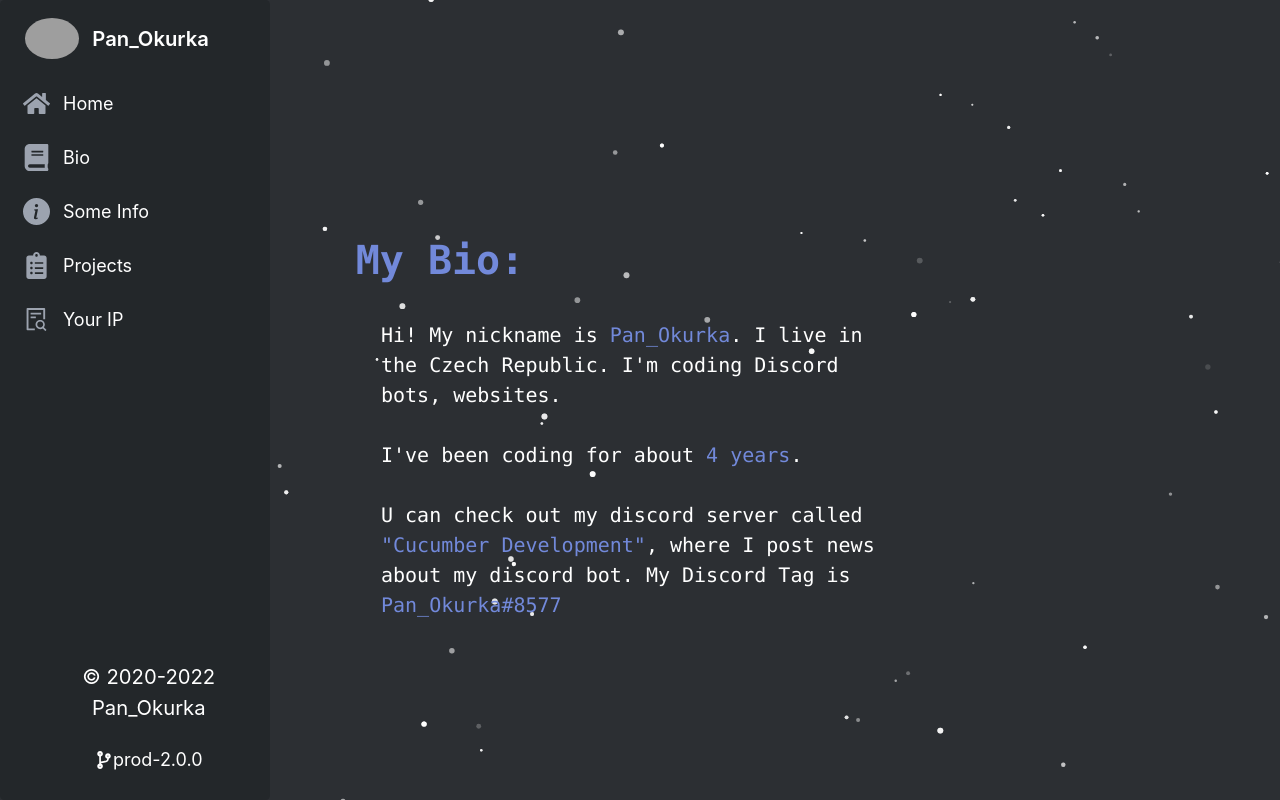
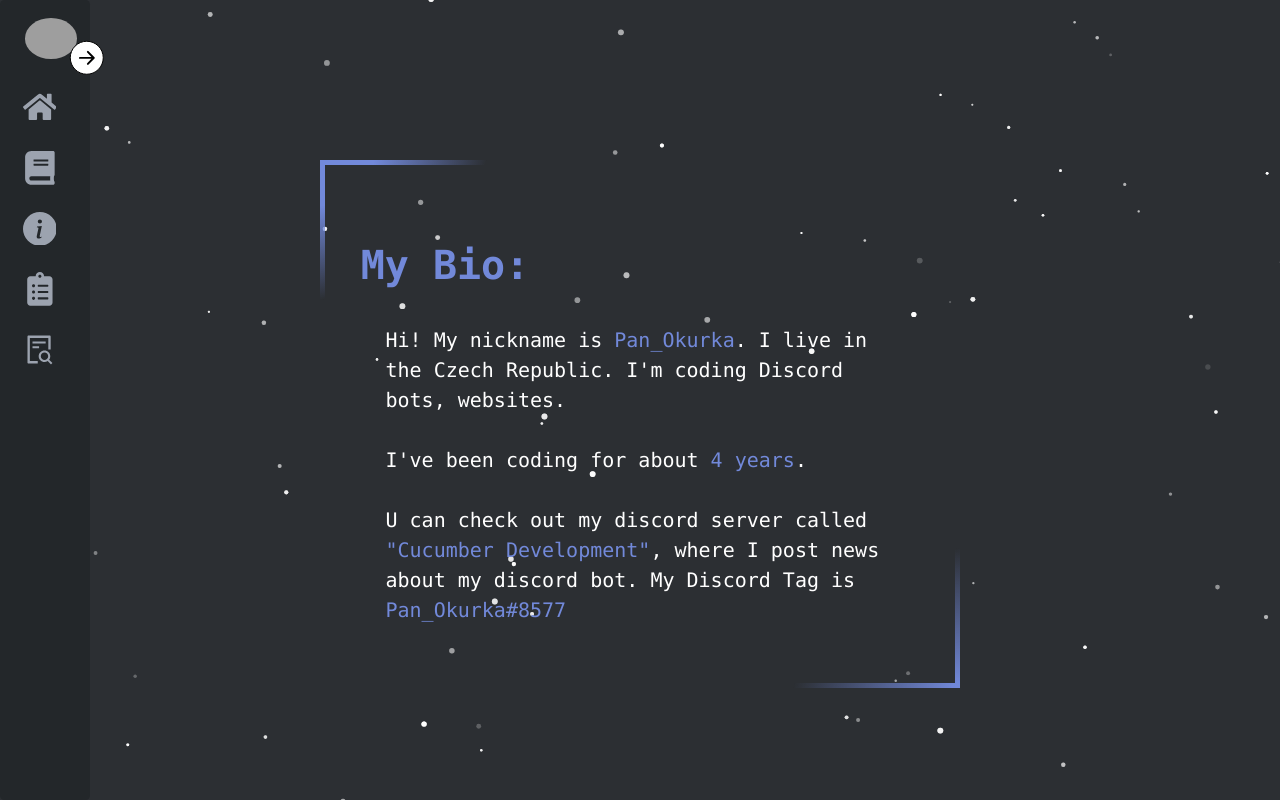
Before and after one commit to PanOkurka/My-WebSite, a Next.js app: page /bio in a window 1280 px wide. Built offline with nearby package versions, Linux system fonts and the light colour scheme; grey boxes are pictures that could not be loaded.

Commit message:
feat: changes to style

```diff
--- a/components/Navbar.js
+++ b/components/Navbar.js
@@ -7,61 +7,65 @@
 import { BsFillInfoCircleFill } from '@react-icons/all-files/bs/BsFillInfoCircleFill'
 import { FaClipboardList } from '@react-icons/all-files/fa/FaClipboardList'
 import { AiOutlineFileSearch } from '@react-icons/all-files/ai/AiOutlineFileSearch'
+import { BsArrowLeftShort } from '@react-icons/all-files/bs/BsArrowLeftShort'
 export const Navbar = () => {
 
+   const [open, setOpen] = useState(false);
+
     return (
-      <aside className="h-screen fixed CustomSideBar z-30 w-60" aria-label="Sidebar">
+      <aside className={`h-screen fixed CustomSideBar duration-300 z-30 ${open? "w-60" : "w-20"}`} aria-label="Sidebar">
       <div className="overflow-y-auto h-screen py-4 px-3 rounded" style={{backgroundColor: '#23272A'}}>
+         <BsArrowLeftShort className={`bg-white text-black text-3xl rounded-full absolute -right-3 top-9 border border-black cursor-pointer ${!open && "rotate-180"}`} onClick={() => setOpen(!open)} />
          <Link href="/">
             <a className="flex pl-2.5 mb-5 CustomLogoSide hover:no-underline">
                   <img className="mr-3 h-9 CustomBorder" alt='logo' src='/images/profile.gif' />
-                  <span className="self-center text-lg font-semibold whitespace-nowrap text-white CustomTextSide hover:no-underline">Pan_Okurka</span>
+                  <span className={`self-center text-lg font-semibold whitespace-nowrap text-white CustomTextSide hover:no-underline ${!open && "scale-0"}`}>Pan_Okurka</span>
             </a>
          </Link>
          <ul className="space-y-2">
             <li>
                <Link href="/">
                   <a className="flex items-center p-2 text-base font-normal rounded-lg text-white hoverNavItem">
-                     <FaHome className="w-6 h-6 transition duration-75 text-gray-400 group-hover:text-white"></FaHome>
-                     <span className="ml-3 CustomTextSide">Home</span>
+                     <FaHome className={`text-3xl duration-75 text-gray-400`}></FaHome>
+                     <span className={`ml-10 absolute CustomTextSide duration-150 ${!open && "hidden scale-0 duration-75"}`}>Home</span>
                   </a>
                </Link>
             </li>
             <li>
                <Link href="/bio" >
                   <a className="flex items-center p-2 text-base font-normal rounded-lg text-white hoverNavItem">
-                     <FaBook className="w-6 h-6 transition duration-75 text-gray-400 group-hover:text-white"></FaBook>
-                     <span className="flex-1 ml-3 whitespace-nowrap CustomTextSide">Bio</span>
+                     <FaBook className="text-3xl transition duration-75 text-gray-400 group-hover:text-white"></FaBook>
+                     <span className={`flex-1 ml-10 absolute whitespace-nowrap CustomTextSide duration-150 ${!open && "hidden scale-0 duration-75"}`}>Bio</span>
                   </a>
                </Link>
             </li>
             <li>
                <Link href="/info">
                   <a className="flex items-center p-2 text-base font-normal rounded-lg text-white hoverNavItem">
-                     <BsFillInfoCircleFill className="w-6 h-6 transition duration-75 text-gray-400 group-hover:text-white"></BsFillInfoCircleFill>
-                     <span className="flex-1 ml-3 whitespace-nowrap CustomTextSide">Some Info</span>
+                     <BsFillInfoCircleFill className="text-3xl transition duration-75 text-gray-400 group-hover:text-white"></BsFillInfoCircleFill>
+                     <span className={`flex-1 ml-10 absolute whitespace-nowrap CustomTextSide duration-150 ${!open && "hidden scale-0 duration-75"}`}>Some Info</span>
                   </a>
                </Link>
             </li>
             <li>
                <Link href="/projects">
                   <a className="flex items-center p-2 text-base font-normal rounded-lg text-white hoverNavItem">
-                     <FaClipboardList className="w-6 h-6 transition duration-75 text-gray-400 group-hover:text-white"></FaClipboardList>
-                     <span className="flex-1 ml-3 whitespace-nowrap CustomTextSide">Projects</span>
+                     <FaClipboardList className="text-3xl transition duration-75 text-gray-400 group-hover:text-white"></FaClipboardList>
+                     <span className={`flex-1 ml-10 absolute whitespace-nowrap CustomTextSide duration-150 ${!open && "hidden scale-0 duration-75"}`}>Projects</span>
                   </a>
                </Link>
             </li>
             <li>
                <Link href="/ip">
                   <a className="flex items-center p-2 text-base font-normal rounded-lg text-white hoverNavItem">
-                     <AiOutlineFileSearch className="w-6 h-6 transition duration-75 text-gray-400 group-hover:text-white"></AiOutlineFileSearch>
-                     <span className="flex-1 ml-3 whitespace-nowrap CustomTextSide">Your IP</span>
+                     <AiOutlineFileSearch className="text-3xl transition duration-75 text-gray-400 group-hover:text-white"></AiOutlineFileSearch>
+                     <span className={`flex-1 ml-10 absolute whitespace-nowrap CustomTextSide duration-150 ${!open && "hidden scale-0 duration-75"}`}>Your IP</span>
                   </a>
                </Link>
             </li>
         </ul>
          <div className='Footer' id="Footer">
-          <div className="Middle">
+          <div className={`Middle duration-150 ${!open && "hidden scale-0 duration-75"}`}>
                     <h3 className='text-lg'>&copy; 2020-{new Date().getFullYear()} Pan_Okurka</h3>
                         <p className='infos mt-4'>
                             <span className='mt-5 items-center content-center flex justify-center'><FaCodeBranch/> prod-2.0.0</span>
--- a/pages/index-new.js
+++ /dev/null
@@ -1,53 +0,0 @@
-import Layout from '../components/layout'
-import { FaGithub, FaDiscord, FaTwitter, FaInstagram } from 'react-icons/fa'
-import Typing from '../components/typing'
-import ParticlesComponent from '../components/paticlecomponent'
-import Image from 'next/image'
-import Banner from '../public/images/Funny.gif'
-import { motion } from 'framer-motion'
-
-export default function Home2() {
-
-  return (
-    <Layout>
-       <motion.div exit={{opacity: 0, transition: {duration: 0.6}}} initial={{opacity: 0}} animate={{opacity: 1, transition: {duration: 0.6}}}>
-            <div className='wraper'>
-              <ParticlesComponent />
-
-                <motion.div className='centerBox' exit={{y: -100 , opacity: 0, transition: {duration: 0.8}}} initial={{y: 300 , opacity: 0}} animate={{y: 0 , opacity: 1, transition: {duration: 0.8}}}>
-                    <div className='centerMain'>
-                        <div className='Banner'>
-                            <Image className='Banner' src={Banner} alt='Funny' />
-                        </div>
-                        <div className='ContentMove'>
-                            <motion.div className='Avatar' exit={{x: -250, opacity: 0, transition: {duration: 0.6}}} initial={{x: -300, opacity: 0}} animate={{x: 0, opacity: 1, transition: {duration: 0.7, delay: 0.3, type: 'spring', bounce: 0.25, damping: 6,}}}>
-                                <Image priority="1" className='Avatar' src="/images/profile.gif" alt='profile' height='200px' width="200px" />
-                            </motion.div>
-                            <motion.div className='Center' exit={{y: 100, opacity: 0, transition: {duration: 0.6}}} initial={{y: 180, opacity: 0}} animate={{y: 0, opacity: 1, transition: {duration: 0.6, delay: 0.9}}}>
-                                <h1 className='Name'>Pan_Okurka</h1>
-                                <h2 className='text'>I code in <Typing/></h2>
-                                <div className='customText'><h2><i>„Je dost těžké najít chybu v kódu, když ji hledáte; je to ještě těžší, když předpokládáte, že váš kód je bez chyb.“</i><br/><span className='podpis'>- Steve McConnell</span></h2></div>
-                            </motion.div>
-                            <motion.div className='Links' exit={{x: 250, opacity: 0, transition: {duration: 0.6}}} initial={{x: 310, opacity: 0}} animate={{x:0, opacity: 1, transition: {duration: 0.7, delay: 0.6}}}>
-                                <a href='https://github.com/PanOkurka' className='socialiconlist'>
-                                    <FaGithub className='githubIcon' />
-                                </a>
-                                <a href='https://twitter.com/Pan_Okurka' className='socialiconlist'>
-                                    <FaTwitter className='twitterIcon'/>
-                                </a>
-                                <a href='https://www.instagram.com/panokurka_official/' className='socialiconlist'>
-                                    <FaInstagram className='instagramIcon' />
-                                </a>
-                                <a href='https://discord.gg/wn5aF2w' className='socialiconlist'>
-                                    <FaDiscord className='discordIcon' />
-                                </a>
-                            </motion.div>
-                        </div>
-                    </div>
-                </motion.div>
-
-            </div>
-        </motion.div>
-    </Layout>
-  )
-}
--- a/styles/global.css
+++ b/styles/global.css
@@ -190,19 +190,42 @@
 
 @media only screen and (max-width: 1440px){
   .centerMain .Links {
-    margin-top: -38vh;
-    margin-left: 50vh;
+    margin-top: -22vh;
+    margin-left: 64vh;
+  }
+
+  .centerBox{
+    margin-left: 15vh;
+    width: 80%;
   }
 }
 
 @media only screen and (max-width: 1100px){
   .centerMain .Links {
-    margin-top: -43vh;
+    margin-top: -26vh;
     margin-left: 30vh;
+  }
+
+  .Banner{
+    width: 65vh !important;
+    height: 30vh !important;
+  }
+
+  .ContentMove{
+    width: 65vh;
   }
 }
 
 @media only screen and (max-width: 900px){
+
+  .Banner{
+    width: 48vh !important;
+    height: 18vh !important;
+  }
+
+  .ContentMove{
+    width: 48vh;
+  }
 
   .centerMain{
       top: 20%;
@@ -216,28 +239,27 @@
   }
 
   .centerBox{
-    margin-left: 40vh;
+    margin-left: 10vh;
   }
 
   .centerMain h1 {
       margin-top: 0;
-      margin-left: 10vh;
+      margin-left: 12vh;
   }
 
   .centerMain h2 {
-      margin-left: 10vh;
+      margin-left: 12vh;
       margin-top: 0;
   }
 
   .Avatar{
-      margin-left: 12vh;
+      margin-left: 15vh;
+      margin-top: -20px;
   }
 
   .centerMain .Links {
-      padding-left: 0;
-      margin-left: 8vh;
-      margin-top: 5vh;
-      position: relative;
+      margin-left: 12vh;
+      margin-top: 1vh;
   }
 
   .customText{
@@ -260,22 +282,31 @@
 
 @media only screen and (max-width: 520px){
 
+  .Banner{
+    width: 32vh !important;
+    height: 14vh !important;
+  }
+
+  .ContentMove{
+    width: 32vh;
+  }
+
   .centerBox{
-    margin-top: 15%;
-    margin-left: 15vh;
-    width: 60%;
+    margin-top: 8%;
+    margin-left: 10vh;
+    width: 70%;
   }
 
   .Avatar{
-    margin-left: 6vh;
+    margin-left: 7vh;
+    margin-top: 1vh;
     width: 150px;
     height: 150px;
   }
 
   .centerMain .Links {
-      padding-left: 0;
       margin-left: 0;
-      margin-top: 8%;
+      margin-top: 0vh;
       transform: scale(0.8) !important;
   }
 
@@ -313,10 +344,6 @@
 }
 
 @media screen and (max-width: 770px){
-
-  .CustomSideBar{
-    width: 13rem !important;
-  }
 
   .Footer{
     display: none;
@@ -407,7 +434,11 @@
 .bio-container{
   width: 50%;
   padding: 10px;
+  padding-bottom: 6vh;
   margin: 0;
+  border: 5px solid;
+  border-image-source: linear-gradient(140deg, rgba(114,137,218,1) 4%, rgba(170,134,13,0) 13%, rgba(227,199,29,0) 38%, rgba(255,222,86,0) 60%, rgba(209,179,57,0) 87%, rgba(114,137,218,1) 100%);
+  border-image-slice: 1;
 }
 
 .bio-container-2{
@@ -444,7 +475,7 @@
 @media only screen and (max-width: 1100px){
   .bio-container{
     width: 80%;
-    margin-left: 32vh;
+    margin-left: 8vh;
   }
 }
 
@@ -454,7 +485,7 @@
   }
 
   .bio-container{
-      width: 90%;
+      width: 80%;
   }
 
   .bio-container-2 {
@@ -462,7 +493,7 @@
   }
 
   .bio-container h1 {
-      margin-left: -120%;
+      margin-left: -56vh;
       font-size: 35px;
   }
 
@@ -476,8 +507,12 @@
     top: 4vh;
   }
 
+  .bio-container h1{
+    margin-left: -30vh;
+  }
+
   .bio-container{
-    margin-left: 10vh;
+    margin-left: 6vh;
   }
 }
 
@@ -558,29 +593,37 @@
 }
 
 .langs-container .skilstext{
-  color: rgb(231, 162, 13);
+  color: #7289DA;
   font-size: 25px;
 }
 
 .langs-container .skilstext-small{
-  color: rgb(231, 162, 13);
+  color: #7289DA;
   font-size: 16px;
   margin-left: 20px;
 }
 
 .langs-container .skills-number1{
   padding-left:91%;
+  color: white;
+  font-weight: 600;
 }
 .langs-container .skills-number2{
   padding-left:82%;
+  color: white;
+  font-weight: 600;
 }
 
 .langs-container .skills-number5{
   padding-left:84%;
+  color: white;
+  font-weight: 600;
 }
 
 .langs-container .skills-number6{
   padding-left:89%;
+  color: white;
+  font-weight: 600;
 }
 
 .langs-container h1 {
@@ -594,7 +637,7 @@
 @media only screen and (max-width: 1440px){
   .langs-container{
     width: 70%;
-    margin-left: 25vh;
+    //margin-left: 25vh;
   }
 }
 
@@ -602,6 +645,10 @@
   .langs-container{
     width: 74%;
 }
+
+ .vertical-timeline{
+  width: 75% !important;
+ }
 }
 
 @media only screen and (max-width: 800px) {
@@ -657,6 +704,10 @@
 
 .langs-container .skills-number6{
     padding-left:80%;
+}
+
+.vertical-timeline{
+  margin-left: 8vh !important;
 }
 
 }
```
